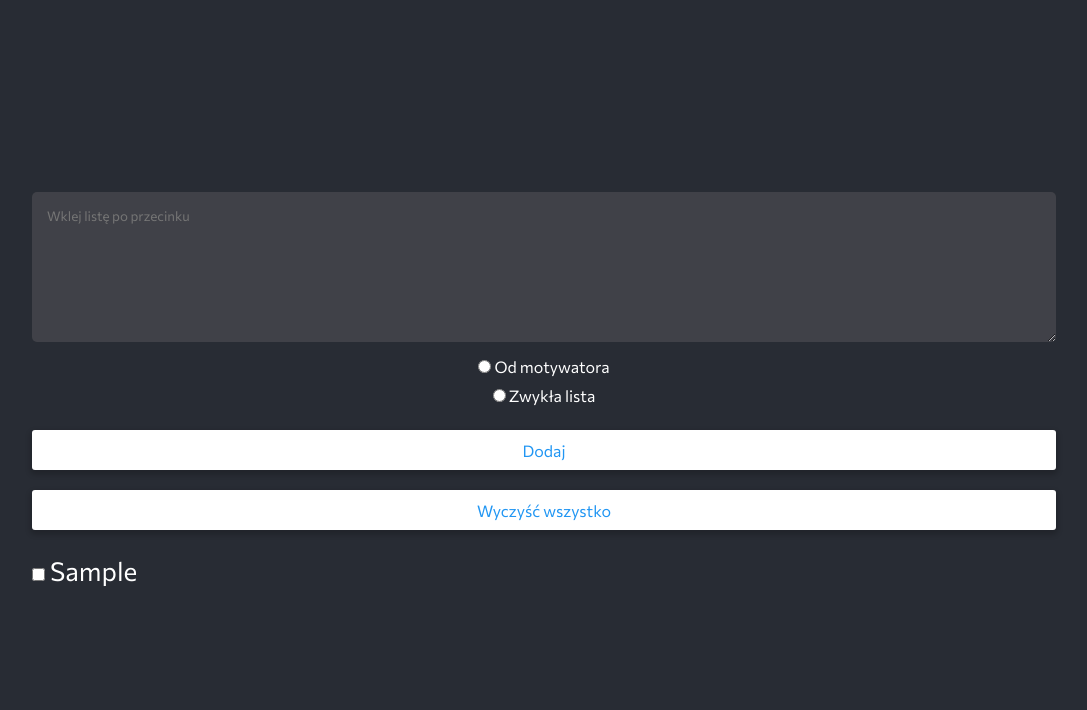
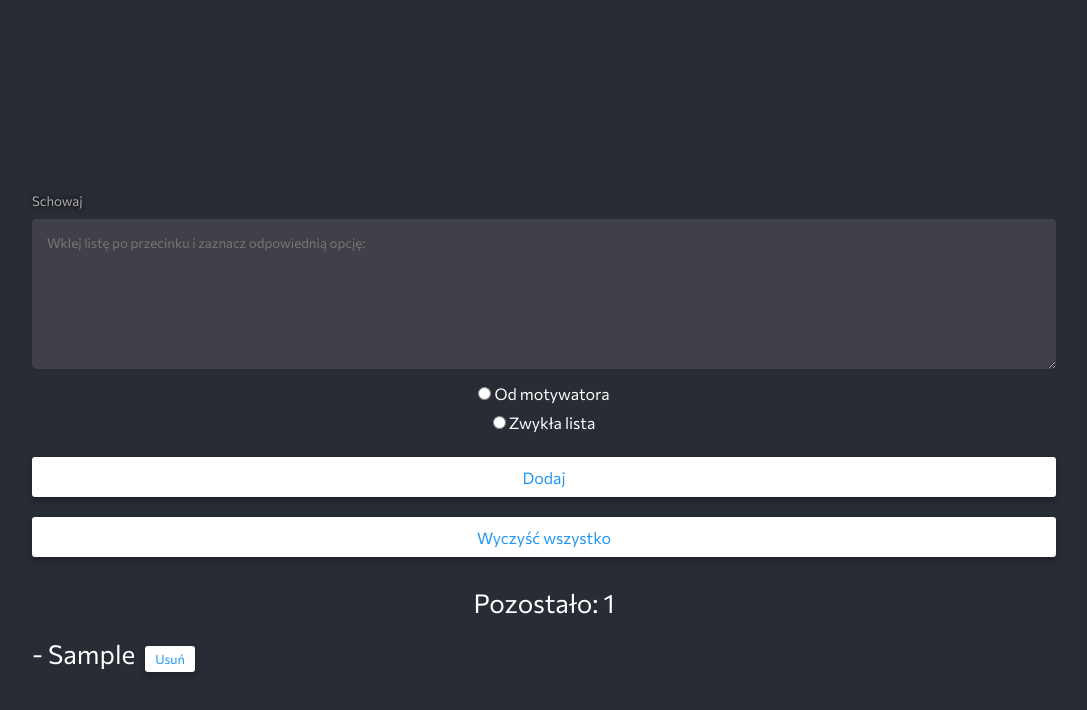
Before and after one commit to PatrycjaPaczkowska/Zakupy, a React (Create React App) app: page / in a window 1280 px wide. Both pictures are taken after typing "Sample" into the empty fields and a click on the button "Dodaj". Shown: the top 710 px of the page, without its empty margins (96-1183 px from the left). Built offline with nearby package versions, Linux system fonts and the light colour scheme.

Commit message:
add hidden/show button

```diff
--- a/src/App.js
+++ b/src/App.js
@@ -1,14 +1,25 @@
+import React, { useState } from 'react';
+import styled from 'styled-components';
 import './App.css';
 import Form from './containers/Form/Form';
 import List from './containers/List/List';
 import AppProvider from './Context';
 
-function App() {
+const App = () => {
+   let [toggleVisibility, setToggleVisibility] = useState(true);
+
+   const handleToggleVisibility = () => {
+      setToggleVisibility(prev => !prev);
+   }
+
+   const text = toggleVisibility ? 'Schowaj' : 'Pokaż';
+
    return (
       <AppProvider>
          <div className="App">
             <section className="App-header">
-         <Form />
+               <ButtonToggle onClick={handleToggleVisibility}>{text}</ButtonToggle>
+               {toggleVisibility ? <Form /> : null}
                <List />
             </section>
          </div>
@@ -16,4 +27,16 @@ function App() {
    );
 }
 
+const ButtonToggle = styled.button`
+	align-self: baseline;
+	text-align: left;
+	border: none;
+	background-color: transparent;
+	color: #fff9f9a3;
+	cursor: pointer;
+	width: 80%;
+	margin: 0 auto 10px auto;
+   text-shadow: 0 0 5px black;
+`;
+
 export default App;
--- a/src/Context.js
+++ b/src/Context.js
@@ -6,6 +6,7 @@ export const Context = createContext();
 const ADD = 'ADD';
 const FETCH = 'FETCH';
 const DELETE = 'DELETE';
+const DELETE_ONE = 'DELETE_ONE';
 
 const changeStatus = (items, action) => {
    const newTab = items.concat(action.items);
@@ -19,6 +20,17 @@ const handleDelete = () => {
    return [...newItemsTab];
 }
 
+// Function delete
+const handleDeleteOne = (items, action) => {
+   const newItemsTab = items.filter( item => {
+      console.log("item" + item);
+      console.log("action" + action);
+      return item !== action;
+   })
+   return [...newItemsTab];
+}
+
+
 const AppProvider = ({ children }) => {
    //Reducer
    const dataReducer = (items, action) => {
@@ -28,10 +40,12 @@ const AppProvider = ({ children }) => {
             return changeStatus(items, action);
          case FETCH:
             return action.data;
-           case DELETE:
-              return handleDelete();
+         case DELETE:
+            return handleDelete();
+         case DELETE_ONE:
+            return handleDeleteOne(items, action.value);
          default:
-            throw new Error("No action was found in moneyReducer")
+            throw new Error("No action was found in dataReducer")
       }
    }
 
--- a/src/containers/Form/Form.jsx
+++ b/src/containers/Form/Form.jsx
@@ -14,9 +14,9 @@ const Form = () => {
 
    const sendData = (e) => {
       e.preventDefault();
-      if (!ref.current) return;
+      if (!ref.current || !text) return;
 
-      const typeOfList = ref.current.typeOfList
+      const typeOfList = ref.current.typeOfList;
 
       let operator;
 
@@ -24,7 +24,7 @@ const Form = () => {
       if (typeOfList === 'diet') operator = ')';
 
       const notCleanTab = text.split(operator);
-      const listItems = notCleanTab.filter(item => item.length > 0);
+      const listItems = notCleanTab.filter(item => item.length > 1);
 
 
       dispatch({
@@ -50,8 +50,7 @@ const Form = () => {
 
    return (
       <FormStyle onSubmit={sendData}>
-
-         <TextareaStyle placeholder="Wklej listę po przecinku" value={text} onChange={handleText}></TextareaStyle>
+         <TextareaStyle placeholder="Wklej listę po przecinku i zaznacz odpowiednią opcję:" value={text} onChange={handleText}></TextareaStyle>
          <RadioStyle onChange={setOption}>
             <label>
                <input
--- a/src/containers/List/Item.jsx
+++ b/src/containers/List/Item.jsx
@@ -1,10 +1,18 @@
 import React from 'react';
 import styled from 'styled-components';
+const Item = ({ value, handlerDelButton }) => {
 
-const Item = ({ value, isParenthesis }) => {
+   const handleDeleteTask = () => {
+      handlerDelButton({
+         value,
+         type: 'DELETE_ONE'
+      });
+   }
+
    return (
       <Label>
-         <Input type="checkbox" /> {value}{isParenthesis && ')'}
+         - {value}
+         <ButtonSmall onClick={handleDeleteTask}>Usuń</ButtonSmall>
       </Label>
    );
 }
@@ -15,9 +23,22 @@ const Label = styled.label`
    margin: 15px 0;
 `;
 
-const Input = styled.input`
+const Input = styled.p`
    font-size: 0.4rem;
    text-transform: capitalize;
 `;
 
+const ButtonSmall = styled.button`
+   background-color: white;
+     border-radius: 3px;
+     border: 0;
+     color: #2196F3;
+     box-shadow: 0 3px 5px 2px #0000002e;
+     cursor: pointer;
+     font-size: 0.8rem;
+     min-height: 20px;
+     padding: 5px 10px;
+     margin: 0 10px;
+`;
+
 export default Item;
--- a/src/containers/List/List.jsx
+++ b/src/containers/List/List.jsx
@@ -4,16 +4,14 @@ import { Context } from '../../Context';
 import Item from './Item';
 
 const List = () => {
+ // eslint-disable-next-line
+   const { items, dispatch } = useContext(Context);
 
-   const { items, dispatch } = useContext(Context);
-   const value = items.join("");
-
-   const isParenthesis = value.indexOf("(");
-
-   const listItems = items.map((item, id) => ( item &&  <Item key={id} value={item} />));
+   const listItems = items.map((item, id) => ( item && <Item key={id} value={item} handlerDelButton={dispatch} />));
 
    return (
       <ListItemsStyle>
+         <p>Pozostało: {listItems.length} </p>
          {listItems}
       </ListItemsStyle>
    );
@@ -21,6 +19,9 @@ const List = () => {
 
 const ListItemsStyle = styled.section`
    width: 80%;
+   & > p {
+      margin: 20px 0;
+   }
 `;
 
 export default List;
```
Also changed, not shown: 1 other file (tests, documents, lock files or other folders). Lines whose indentation alone changed are shown as unchanged.
